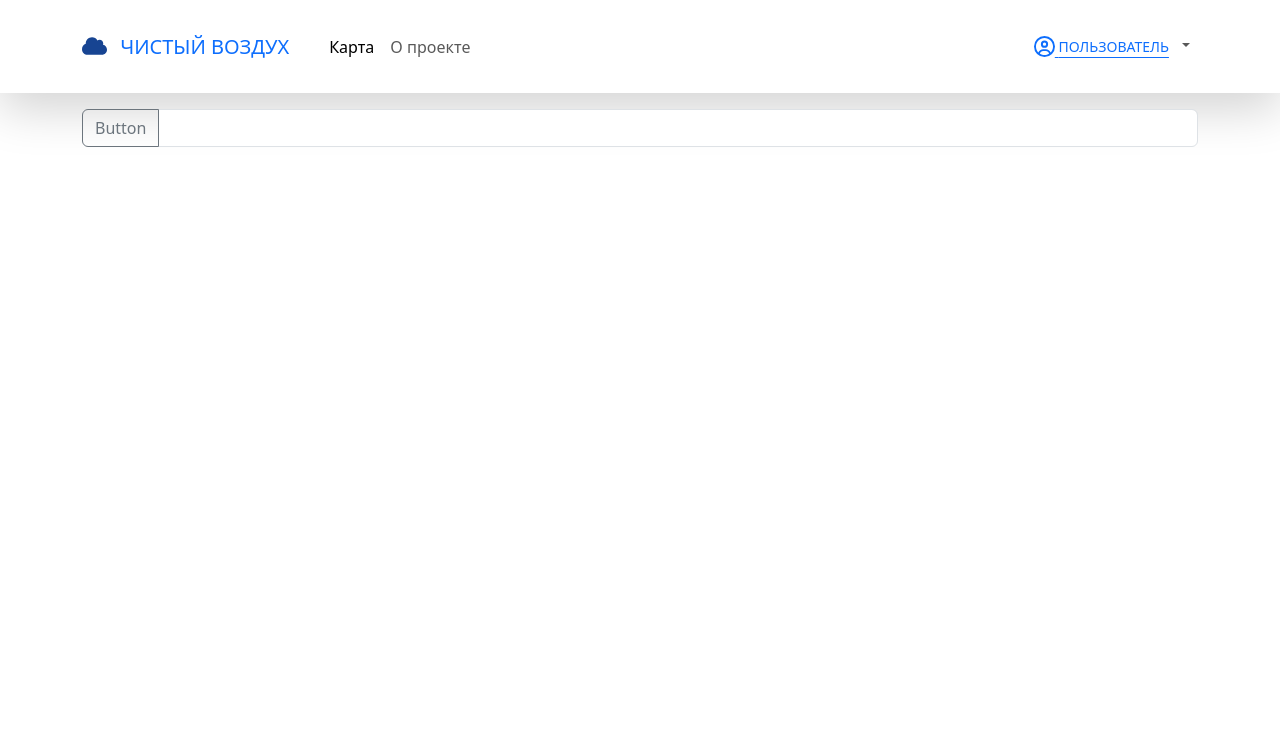
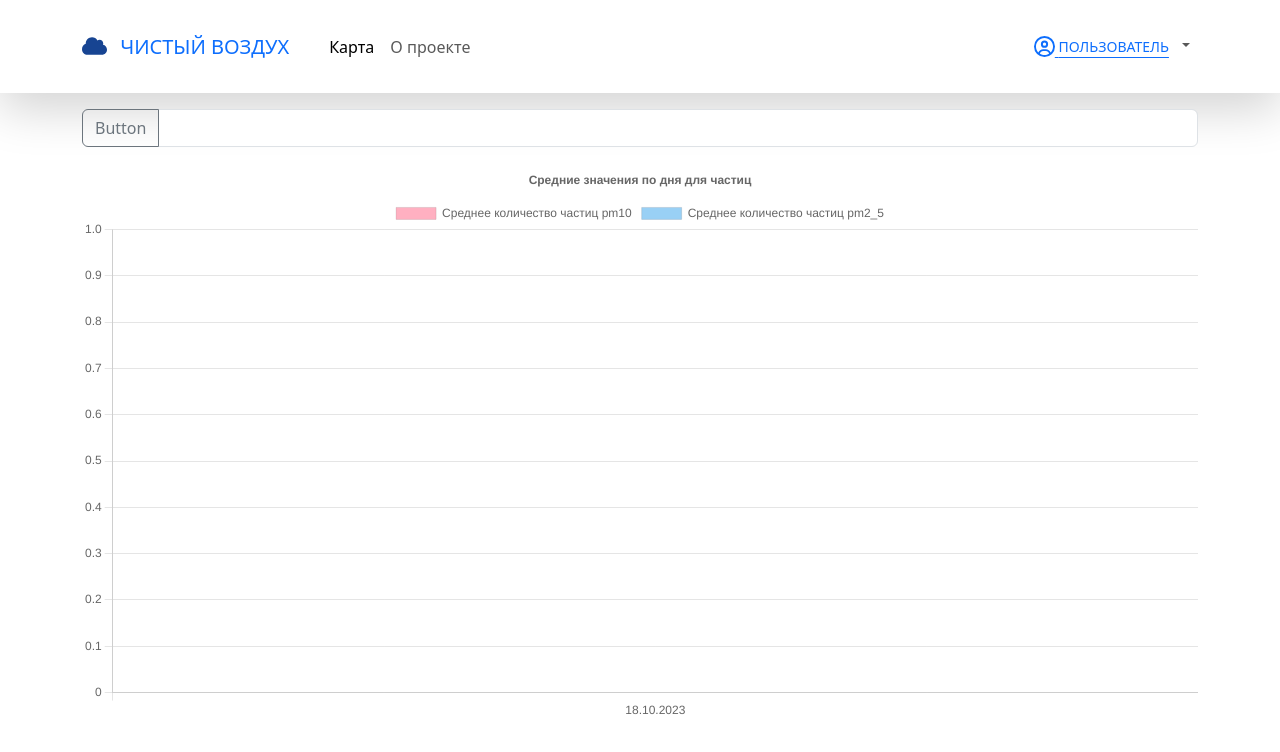
Before and after one commit to EvgenyT90/task1, a React (Create React App) app in the folder events-world-app/: page / in a window 1280 px wide. Shown: the top 752 px of the page. Built offline with nearby package versions, Linux system fonts and the light colour scheme; sample sign-in values are in the browser's storage.

Commit message:
Перенос графика в отдельный компонент

```diff
--- /dev/null
+++ b/events-world-app/src/components/chart/componenent.tsx
@@ -0,0 +1,70 @@
+import React from "react";
+import {
+    Chart as ChartJS,
+    CategoryScale,
+    LinearScale,
+    BarElement,
+    Title,
+    Tooltip,
+    Legend,
+    ChartData,
+} from "chart.js";
+import { Bar } from "react-chartjs-2";
+//import faker from 'faker';
+
+ChartJS.register(
+    CategoryScale,
+    LinearScale,
+    BarElement,
+    Title,
+    Tooltip,
+    Legend,
+);
+
+interface IChartData {
+    date: any;
+    pm10: any;
+    pm10Avg: any;
+    pm2_5: any;
+    pm2_5Avg: any;
+    countRow: any;
+}
+
+export const ChartMy = ({ props }: { props: IChartData[] }) => {
+    let content: JSX.Element;
+    const options = {
+        responsive: true,
+        scales: {
+            y: {
+                beginAtZero: true,
+            },
+        },
+        plugins: {
+            title: {
+                display: true,
+                text: "Средние значения по дня для частиц",
+            },
+        },
+    };
+
+    const data = {
+        labels: props.map((data: any) => data.date.toLocaleDateString("ru-RU")),
+        datasets: [
+            {
+                label: "Среднее количество частиц pm10",
+                data: props.map((data: any) => data.pm10Avg),
+                borderWidth: 1,
+                backgroundColor: "rgba(255, 99, 132, 0.5)",
+            },
+            {
+                label: "Среднее количество частиц pm2_5",
+                data: props.map((data: any) => data.pm2_5Avg),
+                borderWidth: 1,
+                backgroundColor: "rgba(53, 162, 235, 0.5)",
+            },
+        ],
+    };
+
+    content = <Bar options={options} data={data} />;
+    return content;
+};
--- /dev/null
+++ b/events-world-app/src/components/chart/index.ts
@@ -0,0 +1 @@
+import { ChartMy } from "./componenent";
--- a/events-world-app/src/pages/main/component.tsx
+++ b/events-world-app/src/pages/main/component.tsx
@@ -4,10 +4,29 @@ import { Container } from "react-bootstrap";
 import Button from "react-bootstrap/Button";
 import Form from "react-bootstrap/Form";
 import InputGroup from "react-bootstrap/InputGroup";
-import { Chart } from "chart.js/auto";
+import { ChartMy } from "../../components/chart/componenent";
 
 export const Main: React.FC = () => {
     const [loc, setLoc] = useState("Omsk");
+    interface ChartData {
+        date: any;
+        pm10: any;
+        pm10Avg: any;
+        pm2_5: any;
+        pm2_5Avg: any;
+        countRow: any;
+    }
+    const [chartData, setChartData] = useState<ChartData[]>([
+        {
+            date: new Date(),
+            pm10: 0,
+            pm10Avg: 0,
+            pm2_5: 0,
+            pm2_5Avg: 0,
+            countRow: 0,
+        },
+    ]);
+
     const locChange = (event: any) => {
         setLoc(event.target.value);
         console.log(event.target.value);
@@ -24,100 +43,64 @@ export const Main: React.FC = () => {
     function append(parent: any, el: any) {
         return parent.appendChild(el);
     }
-    // function showChartJs(valForChart: any) {
-    //     const ctx = document.getElementById("myChart");
 
-    //     new Chart(ctx, {
-    //         type: "bar",
-    //         data: {
-    //             labels: valForChart.map((data: any) =>
-    //                 data.date.toLocaleDateString("ru-RU"),
-    //             ),
-    //             datasets: [
-    //                 {
-    //                     label: "Среднее количество частиц pm10",
-    //                     data: valForChart.map((data: any) => data.pm10Avg),
-    //                     borderWidth: 1,
-    //                 },
-    //                 {
-    //                     label: "Среднее количество частиц pm2_5",
-    //                     data: valForChart.map((data: any) => data.pm2_5Avg),
-    //                     borderWidth: 1,
-    //                 },
-    //             ],
-    //         },
-    //         options: {
-    //             scales: {
-    //                 y: {
-    //                     beginAtZero: true,
-    //                 },
-    //             },
-    //             plugins: {
-    //                 title: {
-    //                     display: true,
-    //                     text: "Средние значения по дня для частиц",
-    //                 },
-    //             },
-    //         },
-    //     });
-    // }
+    const getAvgValue = (data: any) => {
+        let newArr = [];
+        let firstRowValue = data[0][0][0].split("T")[0];
+        var tempPm10 = 0;
+        var tempPm2_5 = 0;
+        var count = 0;
 
-    // function getAvgValue(data: any) {
-    //     let newArr = [];
-    //     let firstRowValue = data[0][0][0].split("T")[0];
-    //     var tempPm10 = 0;
-    //     var tempPm2_5 = 0;
-    //     var count = 0;
+        for (let index = 0; index < data[0][0].length; index++) {
+            let oneDate: ChartData = {
+                date: new Date(),
+                pm10: 0,
+                pm10Avg: 0,
+                pm2_5: 0,
+                pm2_5Avg: 0,
+                countRow: 0,
+            };
 
-    //     for (let index = 0; index < data[0][0].length; index++) {
-    //         let oneDate = {
-    //             date: new Date(),
-    //             pm10: 0,
-    //             pm10Avg: 0,
-    //             pm2_5: 0,
-    //             pm2_5Avg: 0,
-    //             countRow: 0,
-    //         };
+            if (firstRowValue === data[0][0][index].split("T")[0]) {
+                if (data[1][0][index] !== null) {
+                    tempPm10 = +data[1][0][index];
+                }
 
-    //         if (firstRowValue === data[0][0][index].split("T")[0]) {
-    //             data[1][0][index] !== null
-    //                 ? (tempPm10 = +data[1][0][index])
-    //                 : tempPm10;
-    //             data[2][0][index] !== null
-    //                 ? (tempPm2_5 = +data[2][0][index])
-    //                 : tempPm2_5;
+                if (data[2][0][index] !== null) {
+                    tempPm2_5 = +data[2][0][index];
+                }
 
-    //             count++;
-    //         } else {
-    //             oneDate = {
-    //                 date: new Date(firstRowValue),
-    //                 pm10: tempPm10,
-    //                 pm10Avg: tempPm10 / count,
-    //                 pm2_5: tempPm2_5,
-    //                 pm2_5Avg: tempPm2_5 / count,
-    //                 countRow: count,
-    //             };
-    //             newArr.push(oneDate);
-    //             firstRowValue = data[0][0][index].split("T")[0];
-    //             tempPm10 = data[1][0][index];
-    //             tempPm2_5 = data[2][0][index];
-    //             count = 1;
-    //         }
+                count++;
+            } else {
+                oneDate = {
+                    date: new Date(firstRowValue),
+                    pm10: tempPm10,
+                    pm10Avg: tempPm10 / count,
+                    pm2_5: tempPm2_5,
+                    pm2_5Avg: tempPm2_5 / count,
+                    countRow: count,
+                };
+                newArr.push(oneDate);
+                firstRowValue = data[0][0][index].split("T")[0];
+                tempPm10 = data[1][0][index];
+                tempPm2_5 = data[2][0][index];
+                count = 1;
+            }
 
-    //         if (index == data[0][0].length - 1) {
-    //             oneDate = {
-    //                 date: new Date(firstRowValue),
-    //                 pm10: tempPm10,
-    //                 pm10Avg: tempPm10 / count,
-    //                 pm2_5: tempPm2_5,
-    //                 pm2_5Avg: tempPm2_5 / count,
-    //                 countRow: count,
-    //             };
-    //             newArr.push(oneDate);
-    //         }
-    //     }
-    //     return newArr;
-    // }
+            if (index == data[0][0].length - 1) {
+                oneDate = {
+                    date: new Date(firstRowValue),
+                    pm10: tempPm10,
+                    pm10Avg: tempPm10 / count,
+                    pm2_5: tempPm2_5,
+                    pm2_5Avg: tempPm2_5 / count,
+                    countRow: count,
+                };
+                newArr.push(oneDate);
+            }
+        }
+        return newArr;
+    };
 
     const getWeather = (event: any) => {
         fetch(API_URL_GEO_DATA)
@@ -138,25 +121,24 @@ export const Main: React.FC = () => {
                                 [data.hourly.pm10],
                                 [data.hourly.pm2_5],
                             ];
-                            let tableHead = createNode("thead");
-                            let tableBody = createNode("tbody");
-                            let tr = createNode("tr");
-                            tr.innerHTML =
-                                '<td style="border: 1px solid">Время</td><td style="border: 1px solid">количество частиц pm10</td><td style="border: 1px solid"> количество частиц pm2_5</td>';
-                            append(tableHead, tr);
-                            append(ui, tableHead);
-                            for (
-                                let index = 0;
-                                index < arr[0][0].length;
-                                index++
-                            ) {
-                                let tr = createNode("tr");
-                                tr.innerHTML = `<td style='border: 1px solid'>${arr[0][0][index]}</td><td style='border: 1px solid'>${arr[1][0][index]}</td><td style='border: 1px solid'>${arr[2][0][index]}</td>`;
-                                append(tableBody, tr);
-                            }
-                            append(ui, tableBody);
-                            //const valForChart = getAvgValue(arr);
-                            // showChartJs(valForChart);
+                            // let tableHead = createNode("thead");
+                            // let tableBody = createNode("tbody");
+                            // let tr = createNode("tr");
+                            // tr.innerHTML =
+                            //     '<td style="border: 1px solid">Время</td><td style="border: 1px solid">количество частиц pm10</td><td style="border: 1px solid"> количество частиц pm2_5</td>';
+                            // append(tableHead, tr);
+                            // append(ui, tableHead);
+                            // for (
+                            //     let index = 0;
+                            //     index < arr[0][0].length;
+                            //     index++
+                            // ) {
+                            //     let tr = createNode("tr");
+                            //     tr.innerHTML = `<td style='border: 1px solid'>${arr[0][0][index]}</td><td style='border: 1px solid'>${arr[1][0][index]}</td><td style='border: 1px solid'>${arr[2][0][index]}</td>`;
+                            //     append(tableBody, tr);
+                            // }
+                            // append(ui, tableBody);
+                            setChartData(getAvgValue(arr));
                         });
                 }
             })
@@ -182,7 +164,9 @@ export const Main: React.FC = () => {
                     />
                 </InputGroup>
             </Container>
-            <Container className="mt-3 myC2"></Container>
+            <Container className="mt-3 myC2">
+                <ChartMy props={chartData} />
+            </Container>
         </main>
     );
 };
```
